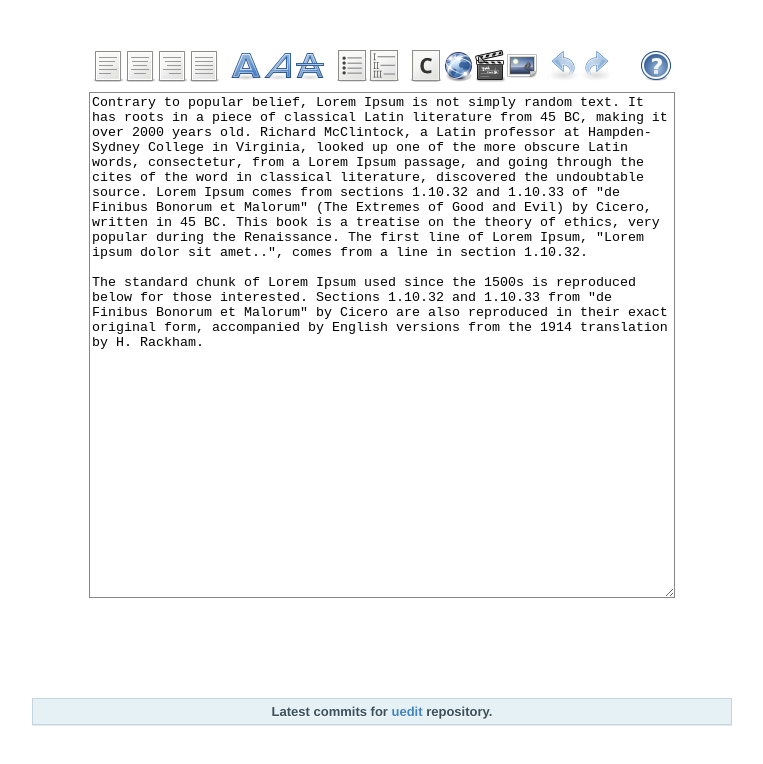
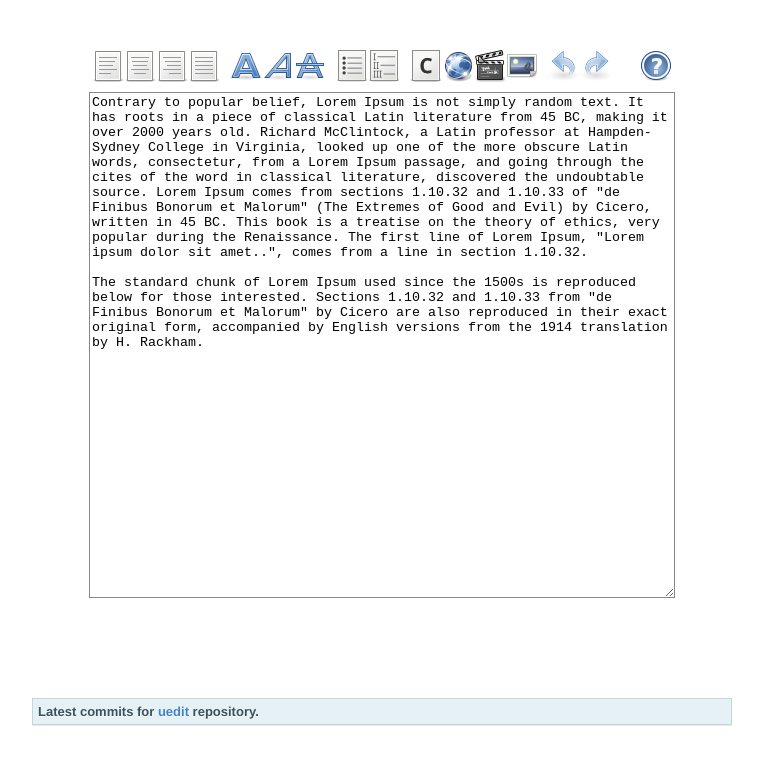
Before and after one commit to amir-hadzic/uedit, a plain HTML site: page index.html in a window 1280 px wide. Shown: the whole page, without its empty margins (258-1021 px from the left). Drawn offline with Linux system fonts and the light colour scheme.

Commit message:
Align text for commits on the left side.

```diff
--- a/index.html
+++ b/index.html
@@ -20,7 +20,7 @@
 
 The standard chunk of Lorem Ipsum used since the 1500s is reproduced below for those interested. Sections 1.10.32 and 1.10.33 from "de Finibus Bonorum et Malorum" by Cicero are also reproduced in their exact original form, accompanied by English versions from the 1914 translation by H. Rackham.</textarea>
 
-            <div id="uedit-commits"></div>
+            <div id="uedit-commits" style="text-align: left"></div>
             <script type="text/javascript">
                 var uedit_textarea = document.getElementById("uedit_textarea");
                 var uedit_button_strip = document.getElementById("uedit_button_strip");
```
